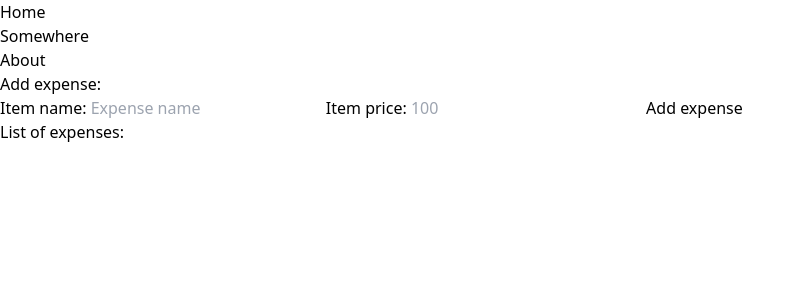
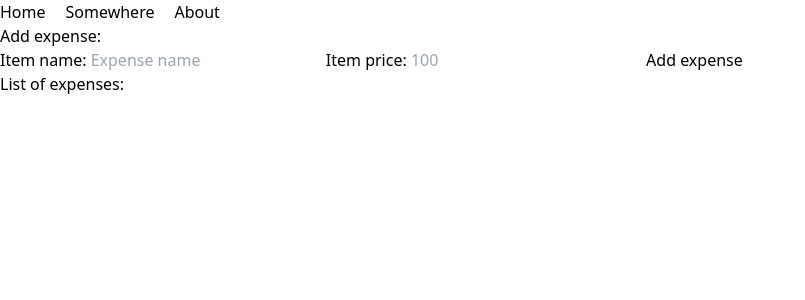
Before and after one commit to JezReal/ExpenseTracker, a Django app: page / in a window 1280 px wide. Shown: the top 300 px of the page, without its empty margins (0-805 px from the left). Run offline with Django 4.2, Linux system fonts and the light colour scheme; data that the repository does not hold is empty; style sheets or scripts are compiled from the project's sources; some libraries are stand-ins or nearby versions.

Commit message:
use tailwind

```diff
--- a/templates/common/_navbar.html
+++ b/templates/common/_navbar.html
@@ -1,12 +1,12 @@
 <div>
-    <ul>
-        <li>
+    <ul class="flex flex-row gap-5">
+        <li class="block">
             <a href="{% url 'expensetracker:index' %}">Home</a>
         </li>
-        <li>
+        <li class="block">
             <a href="{% url 'expensetracker:somewhere' %}">Somewhere</a>
         </li>
-        <li>
+        <li class="block">
             <a href="{% url 'expensetracker:about' %}">About</a>
         </li>
     </ul>
```
